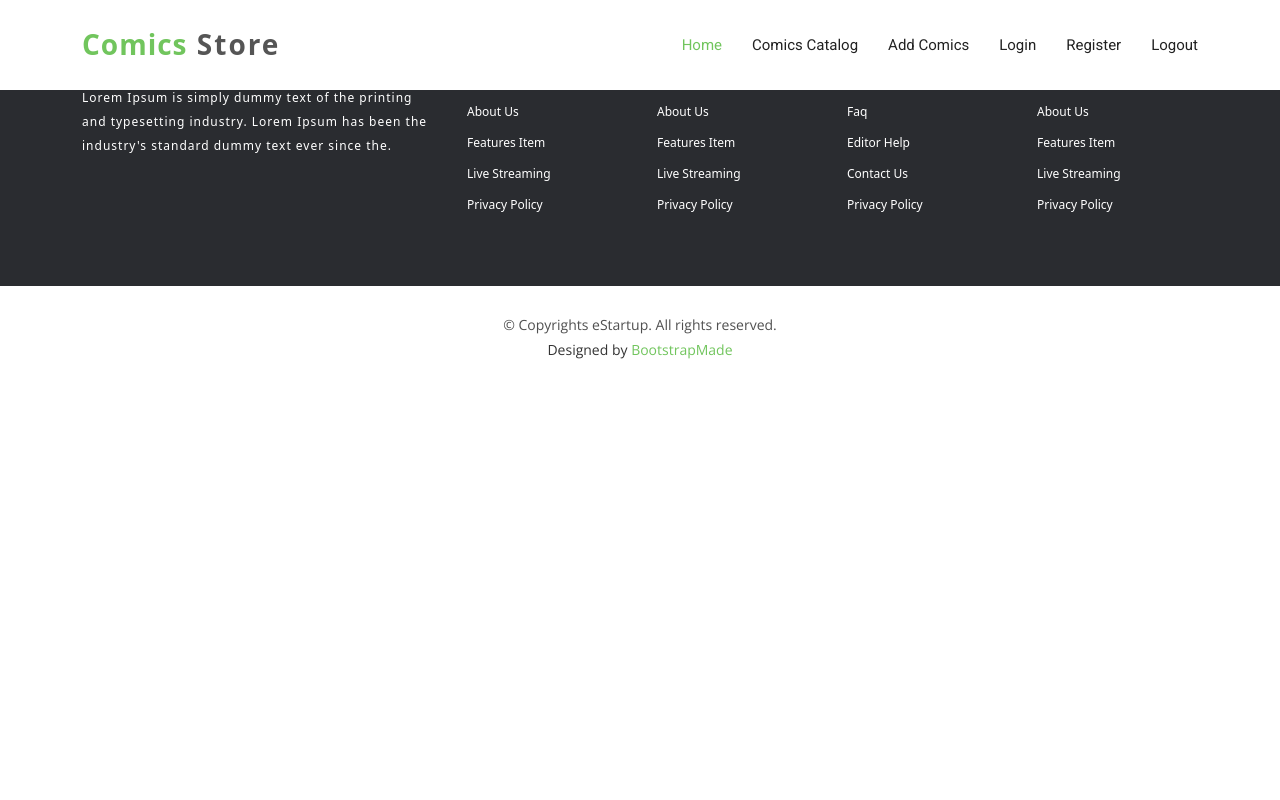
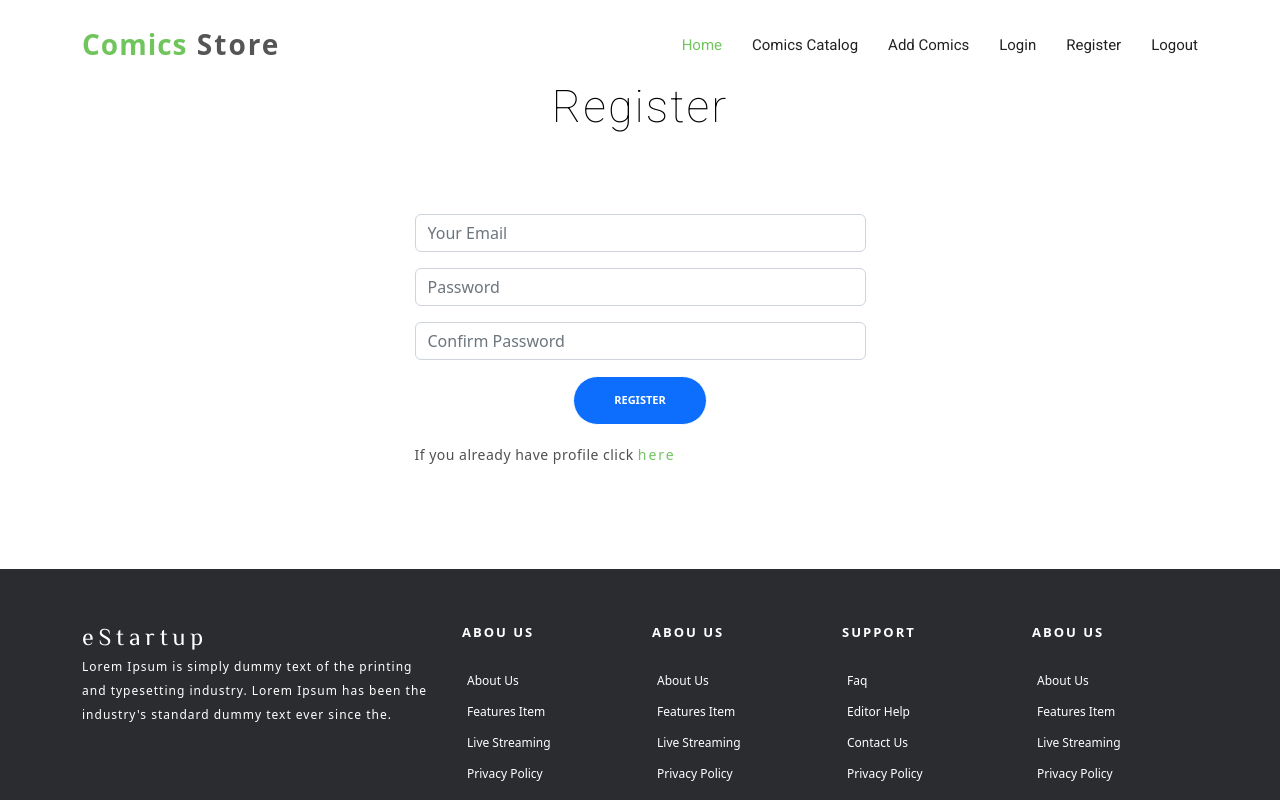
Before and after one commit to mihalkoff/react-project, a React (Create React App) app in the folder client/: page /register in a window 1280 px wide. Shown: the top 800 px of the page. Built offline with nearby package versions, Linux system fonts and the light colour scheme.

Commit message:
Create Register.js

```diff
--- a/client/src/App.js
+++ b/client/src/App.js
@@ -4,6 +4,7 @@ import { Footer } from "./components/Footer/Footer";
 import { Header } from "./components/Header/Header";
 import { Home } from './components/Home/Home';
 import { Login } from './components/Login/Login';
+import { Register } from './components/Register/Register';
 
 
 function App() {
@@ -15,6 +16,7 @@ function App() {
 				<Routes>
 					<Route path='/' element={<Home />} />
 					<Route path='/login' element={<Login />} />
+					<Route path='/register' element={<Register />} />
 				</Routes>
 			</main>
 			<Footer />
--- /dev/null
+++ b/client/src/components/Register/Register.js
@@ -0,0 +1,34 @@
+export const Register = () => {
+    return (
+        <section id="contact" className="padd-section">
+            <div className="container">
+                <div className="section-title text-center">
+                    <h2>Register</h2>
+                </div>
+            </div>
+            <div className="container">
+                <div className="row justify-content-center">
+                    <div className="col-lg-5 col-md-8">
+                        <div className="form">
+                            <form className="contactForm">
+                                <div className="form-group" style={{marginBottom: '1rem'}}>
+                                    <input type="email" className="form-control" name="email" id="email" placeholder="Your Email"/>
+                                </div>
+                                <div className="form-group" style={{marginBottom: '1rem'}}>
+                                    <input type="password" autocomplete="on" className="form-control" name="password" id="register-password" placeholder="Password"/>
+                                </div>
+                                <div className="form-group" style={{marginBottom: '1rem'}}>
+                                    <input type="password" autocomplete="on" className="form-control" name="confirm-password" id="confirm-password" placeholder="Confirm Password"/>
+                                </div>
+                                <div className="text-center" style={{marginBottom: '1rem'}}>
+                                    <button className="btn btn-primary" type="submit">Register</button>
+                                </div>
+                            </form>
+                            <p>If you already have profile click <a href="/login">here</a></p>
+                        </div>
+                    </div>
+                </div>
+            </div>
+        </section>
+    );
+};
```
